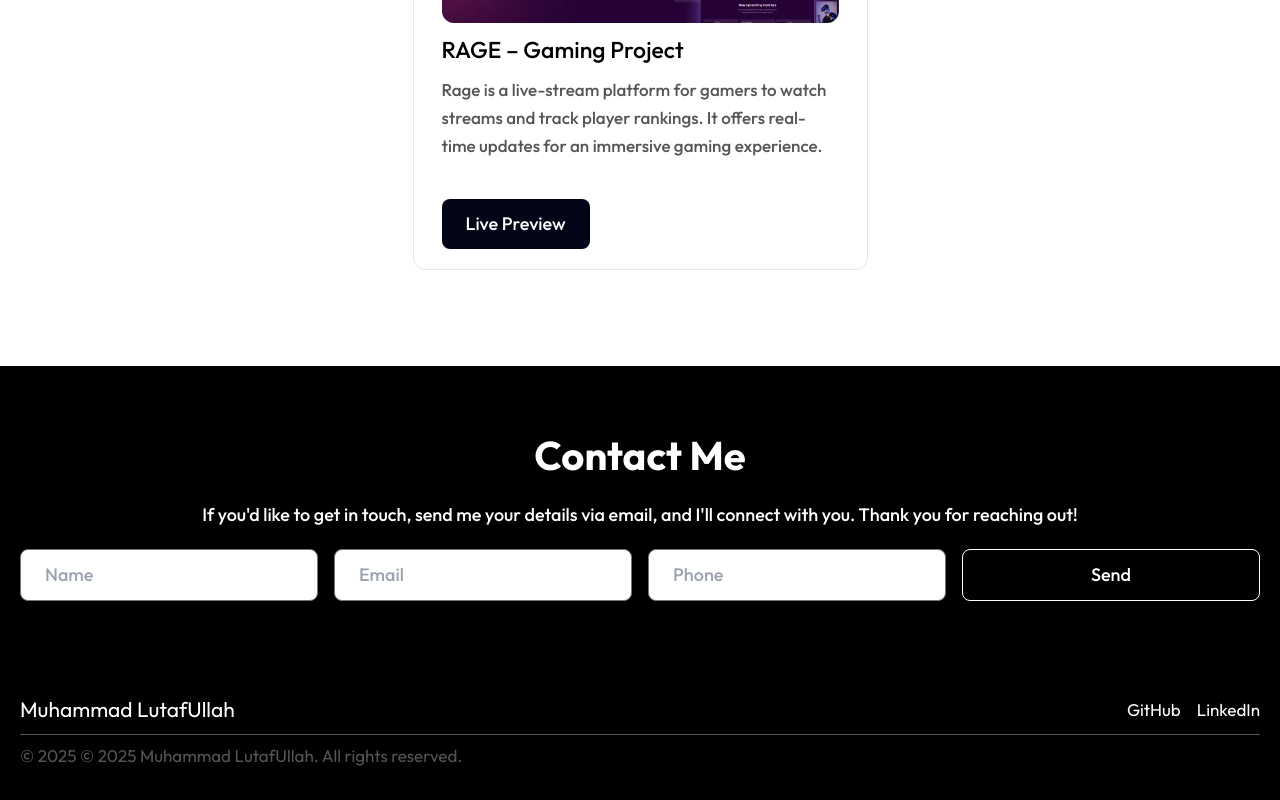
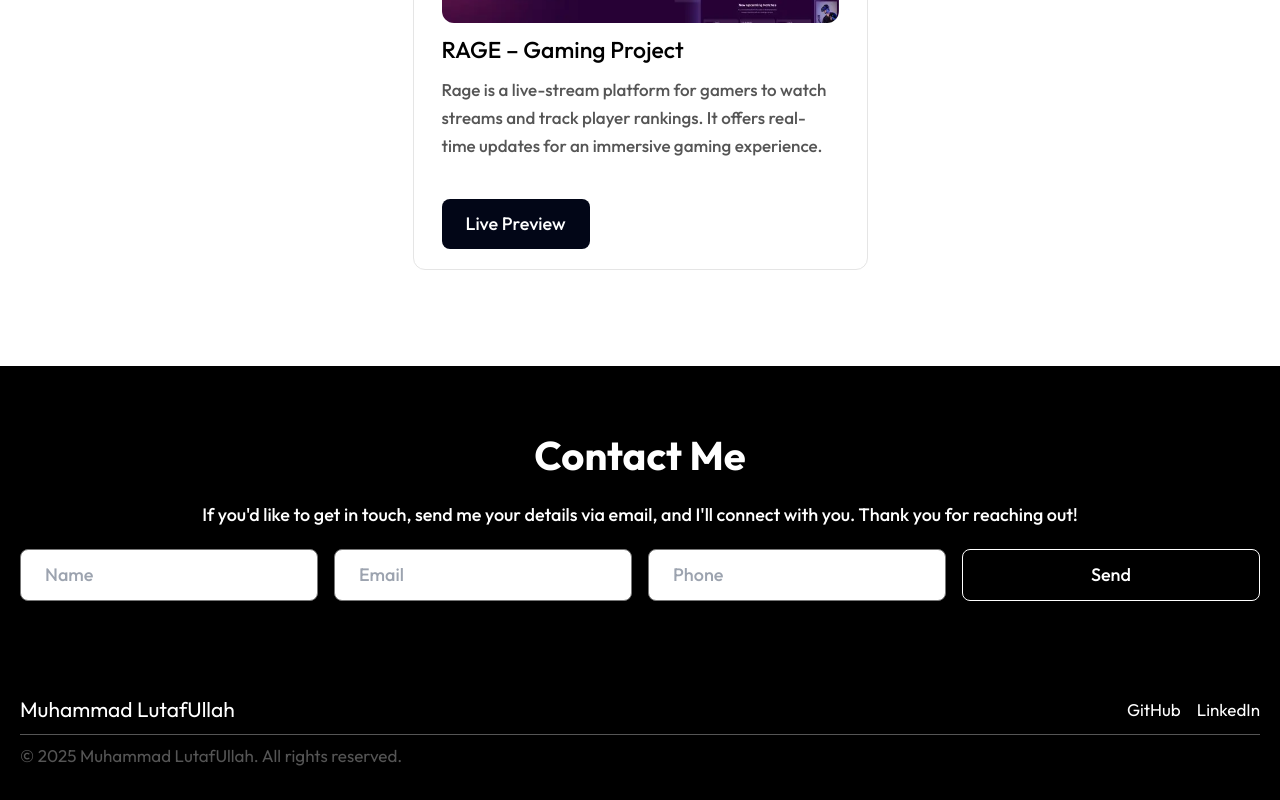
Before and after one commit to MuhammadLutafullah/My-Portfolio, a React (Vite) app: page / in a window 1280 px wide. Shown: the part 3990-4790 px from the top of the page. Built offline with nearby package versions, Linux system fonts and the light colour scheme.

Commit message:
footer changes

```diff
--- a/src/components/Footer/Footer.jsx
+++ b/src/components/Footer/Footer.jsx
@@ -39,8 +39,8 @@ const Footer = () => {
         {/* Bottom Section */}
         <div className="flex flex-col md:flex-row justify-between items-center text-gray-400">
           <p className="font-regular text-[17px] leading-[25px] text-[#555555] max-xxsm:text-center">
-            &copy; {new Date().getFullYear()} © 2025 Muhammad LutafUllah. All
-            rights reserved.
+            &copy; {new Date().getFullYear()} Muhammad LutafUllah. All rights
+            reserved.
           </p>
           {/* Social Icons */}
           {/* <div className="flex gap-4 mt-4 md:mt-0">
```
